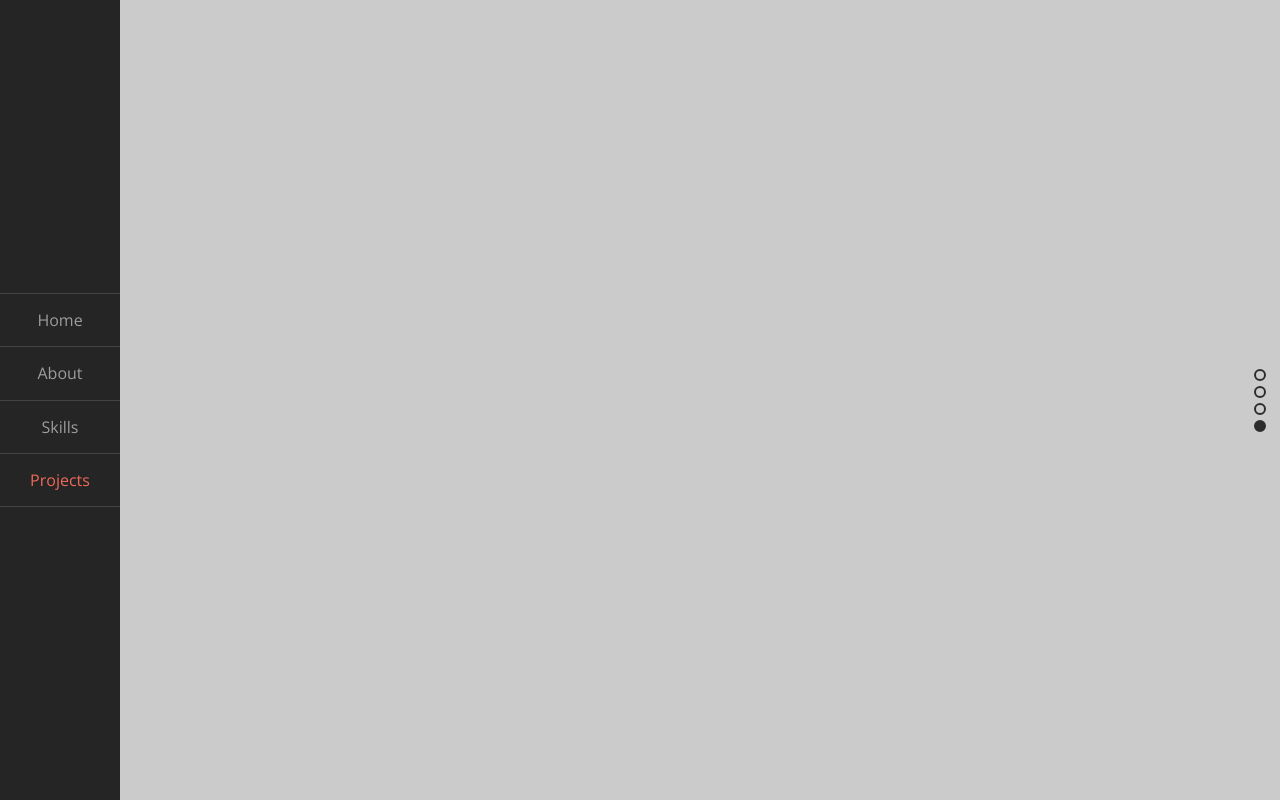
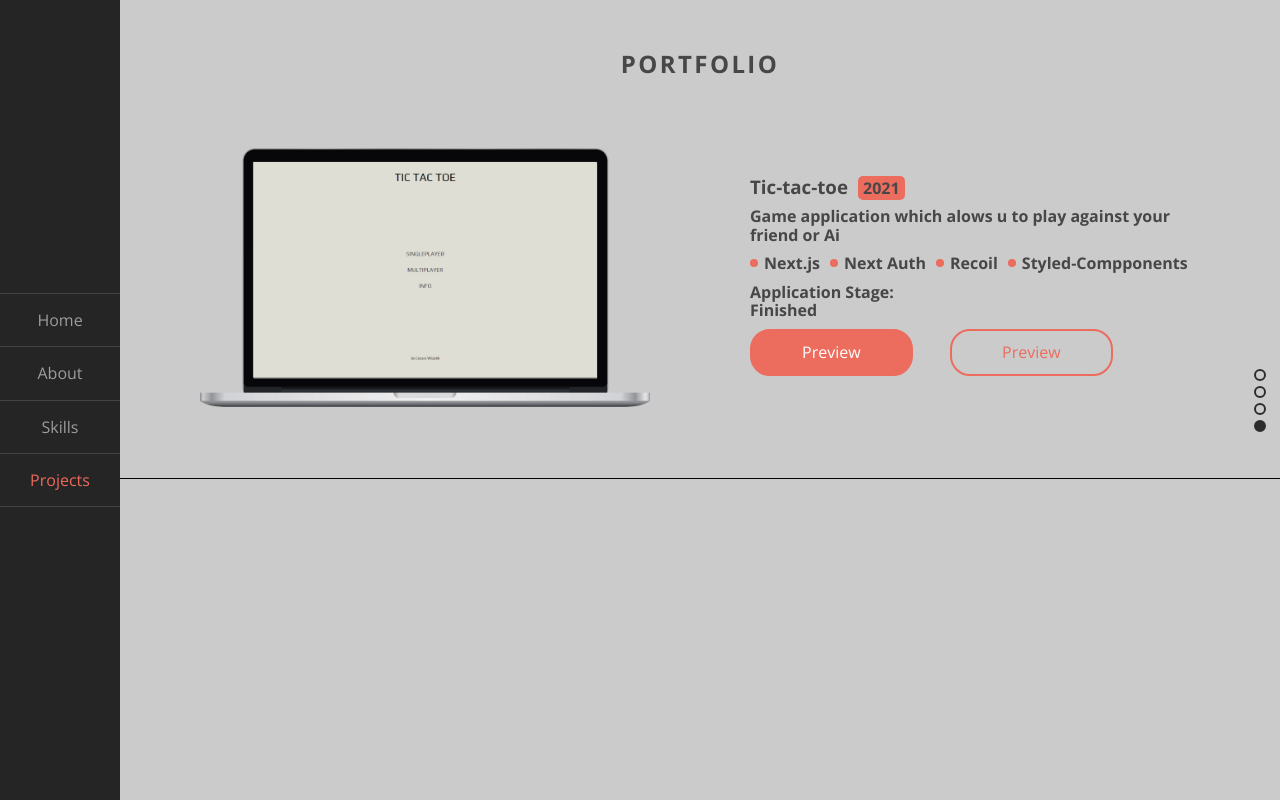
Before and after one commit to CezaryWrzalik/Portfolio, a Next.js app: page / in a window 1280 px wide. Both pictures are taken after a click on the element 1260 px from the left and 425 px from the top of the page. Shown: the part 1600-2400 px from the top of the page. Built offline with nearby package versions, Linux system fonts and the light colour scheme.

Commit message:
(Feat): Project section desktop hardcoded

```diff
--- a/src/components/atoms/Button/Button.styled.tsx
+++ b/src/components/atoms/Button/Button.styled.tsx
@@ -31,13 +31,22 @@ const primaryButtonCss = css<{ disabled?: boolean }>(
     background: ${colors.button.bgPrimary};
     color: ${colors.button.textPrimary};
 
+    :hover {
+      background: inherit;
+      color: ${colors.text.dynamic};
+    }
   `
 );
 
 const secondaryButtonCss = css(
   ({ theme: { colors } }) => css`
     background: inherit;
-    color: ${colors.button.text};
+    color: ${colors.text.dynamic};
+
+    :hover {
+      background: ${colors.button.bgPrimary};
+      color: ${colors.button.textPrimary};
+    }
   `
 );
 
@@ -48,11 +57,10 @@ const teritaryButtonCss = css(
   `
 );
 
-
 export const ButtonStyleTypes = {
   primary: primaryButtonCss,
   secondary: secondaryButtonCss,
-	teritary: teritaryButtonCss,
+  teritary: teritaryButtonCss,
 };
 
 export const ButtonWrapper = styled.button<{
@@ -67,9 +75,6 @@ export const ButtonWrapper = styled.button<{
     fullWidth,
     theme: { radius, colors, transitions },
   }) => css`
-    display: flex;
-    align-items: center;
-    justify-content: center;
     padding: 12px 50px;
     border: none;
     border-radius: ${radius["20"]}px;
@@ -77,7 +82,6 @@ export const ButtonWrapper = styled.button<{
     border: 2px solid ${colors.button.border};
 
     @media (max-width: ${breakpoints.xs}px), (max-height: ${breakpoints.xs}px) {
-
       padding: 12px 30px;
     }
 
@@ -86,13 +90,6 @@ export const ButtonWrapper = styled.button<{
     ${fullWidth && "width: 100%"};
     ${variant && ButtonStyleTypes[variant]};
 
-    transition: opacity ${transitions.default}s;
-
-    :hover {
-      background: ${colors.button.bgPrimary};
-			color: ${colors.button.textPrimary};
-      opacity: 0.8;
-      animation: ${buttonHoverAnimation} ease-in-out 1.2s;
-    }
+    transition: ${transitions.default}s;
   `
 );
--- a/src/components/atoms/Typography/Header.styled.ts
+++ b/src/components/atoms/Typography/Header.styled.ts
@@ -54,6 +54,7 @@ export const TextH3_20 = styled.h3(
   ({ theme: { fontSizes } }) => css`
     ${repeatableHeaderCss};
     font-size: ${fontSizes[20]}px;
+    display: inline;
 
     @media (max-width: ${breakpoints.xs}px), (max-height: ${breakpoints.xs}px) {
       font-size: 16px;
--- a/src/components/molecules/AnimatedImage/AnimatedImage.styled.tsx
+++ b/src/components/molecules/AnimatedImage/AnimatedImage.styled.tsx
@@ -18,6 +18,7 @@ export const AnimatedImageWrapper = styled.div<{
   display: grid;
   place-items: center;
 	opacity: ${visible ? "1" : "0"};
+  transition: opacity ${transitions.default}s;
 
   ${halfScreen && `width: 50%`};
 	${side === "Top" && "top: 0%"};
--- /dev/null
+++ b/src/components/organisms/Project/Project.styled.tsx
@@ -0,0 +1,62 @@
+import styled from "styled-components";
+
+export const ProjectWrapper = styled.div`
+  border-bottom: 1px solid black;
+`;
+
+export const ProjectLimiter = styled.div`
+  margin: auto;
+  padding: 50px;
+  text-align: start;
+  text-transform: none;
+  gap: 100px;
+  font-weight: bold;
+  height: 400px;
+  display: grid;
+  grid-template: 1fr / 1fr 1fr;
+  max-width: 1100px;
+`;
+
+export const ProjectImageWrapper = styled.div`
+  position: relative;
+`;
+
+export const ProjectContentWrapper = styled.div`
+  display: flex;
+  flex-direction: column;
+  row-gap: 10px;
+  justify-content: center;
+`;
+
+export const ProjectContentTitle = styled.div``;
+
+export const ProjectContentYear = styled.span(
+  ({ theme: { colors, radius } }) => `
+
+	padding: 1px 5px;
+	margin-left: 10px;
+	background: ${colors.body.bgSecondary};
+	border-radius: ${radius[5]}px;
+	`
+);
+
+export const ProjectContentDescription = styled.div``;
+
+export const ProjectContentTechnologies = styled.div`
+  display: flex;
+  flex-wrap: wrap;
+  column-gap: 10px;
+  row-gap: 5px;
+`;
+
+export const ProjectContentStage = styled.div``;
+
+export const ProjectContentButtons = styled.div`
+  display: grid;
+	grid-template: 50px / 200px 200px;
+`;
+
+export const ProjectContentButton = styled.div`
+  display: inline;
+  max-width: 200px;
+`;
--- /dev/null
+++ b/src/components/organisms/Project/Project.tsx
@@ -0,0 +1,58 @@
+import { Button } from "@atoms/Button/Button";
+import { Typography } from "@atoms/Typography/Typography";
+import { ImageTictactoe } from "@shared/images";
+import Image from "next/image";
+import {
+  ProjectContentButton,
+  ProjectContentButtons,
+  ProjectContentDescription,
+  ProjectContentStage,
+  ProjectContentTechnologies,
+  ProjectContentTitle,
+  ProjectContentWrapper,
+  ProjectContentYear,
+  ProjectImageWrapper,
+  ProjectLimiter,
+  ProjectWrapper,
+} from "./Project.styled";
+
+export const Project = () => {
+  return (
+    <ProjectWrapper>
+      <ProjectLimiter>
+        <ProjectImageWrapper>
+          <Image src={ImageTictactoe} layout="fill" objectFit="contain" />
+        </ProjectImageWrapper>
+        <ProjectContentWrapper>
+          <ProjectContentTitle>
+            <Typography.TextH3_20>Tic-tac-toe</Typography.TextH3_20>
+            <ProjectContentYear>2021</ProjectContentYear>
+          </ProjectContentTitle>
+          <ProjectContentDescription>
+            Game application which alows u to play against your friend or Ai
+          </ProjectContentDescription>
+          <ProjectContentTechnologies>
+            <Typography.TextBullet_16 marks>Next.js</Typography.TextBullet_16>
+            <Typography.TextBullet_16 marks>Next Auth</Typography.TextBullet_16>
+            <Typography.TextBullet_16 marks>Recoil</Typography.TextBullet_16>
+            <Typography.TextBullet_16 marks>
+              Styled-Compponents
+            </Typography.TextBullet_16>
+          </ProjectContentTechnologies>
+          <ProjectContentStage>
+            <Typography.TextBody_16>Application Stage:</Typography.TextBody_16>
+            <Typography.TextBody_16>Finished</Typography.TextBody_16>
+          </ProjectContentStage>
+          <ProjectContentButtons>
+            <ProjectContentButton>
+              <Button>Preview</Button>
+            </ProjectContentButton>
+            <ProjectContentButton>
+              <Button variant="secondary">Preview</Button>
+            </ProjectContentButton>
+          </ProjectContentButtons>
+        </ProjectContentWrapper>
+      </ProjectLimiter>
+    </ProjectWrapper>
+  );
+};
--- a/src/components/templates/AboutSkills/RightSection/AboutRightSection.styled.tsx
+++ b/src/components/templates/AboutSkills/RightSection/AboutRightSection.styled.tsx
@@ -14,7 +14,7 @@ export const TextWrapper = styled.div(
   ({ theme: { colors } }) => `
 	display: grid;
 	gap: 20px;
-	color: ${colors.text.secondary};
+	color: ${colors.text.primary};
 	max-width: 440px;
 	padding-right: 40px;
 
--- a/src/components/templates/Home/Home.styled.tsx
+++ b/src/components/templates/Home/Home.styled.tsx
@@ -16,7 +16,7 @@ export const HomeWrapper = styled.div(
 	display: grid;
 	grid-template: 1fr / 2fr 1fr;
 	height: 100%;
-	color: ${colors.text.secondary};
+	color: ${colors.text.primary};
 	padding: 4px;
 	width: 100%;
 	max-width: 2300px;
--- a/src/components/templates/Projects/Projects.styled.tsx
+++ b/src/components/templates/Projects/Projects.styled.tsx
@@ -12,35 +12,64 @@ const firstEntryAnimation = ({ theme }: any) => keyframes`
 0%{
 	background: ${theme.colors.body.bgSecondary};
 	opacity: 1;
+	visibility: visible;
+
 }
 50%{background: ${theme.colors.body.bgSecondary};
 	opacity: 1;
+	visibility: visible;
+
+}
+99%{
+	background: ${theme.colors.body.bgTeritary};
+	opacity: 0;
+	visibility: visible;
+
 }
 100%{
 	background: ${theme.colors.body.bgTeritary};
 	opacity: 0;
+	visibility: hidden;
+
 }
 `;
 
 export const FirstEntryImageWrapper = styled.div<{ animate: boolean }>(
   ({ animate, theme: { colors } }) => css`
-    position: relative;
+    position: absolute;
     display: grid;
     height: 100%;
     width: 100%;
     background: ${colors.body.bgSecondary};
     opacity: 1;
-		transition: .5s;
+    transition: 0.5s;
+    visibility: visible;
 
     ${animate &&
     css`
       animation: ${firstEntryAnimation} ease-in-out 2s;
       background: ${colors.body.bgTeritary};
-			opacity: 0;
+      opacity: 0;
+      visibility: hidden;
     `}
   `
 );
 
-export const ContentWrapper  = styled.div`
+export const ContentWrapper = styled.div<{ animate?: boolean }>(
+  ({ animate, theme: { colors } }) => `
+		color: ${colors.text.secondary};
+		padding-top: 50px;
+		text-align: center;
+		text-transform: uppercase;
+		opacity: 0;
+		${
+      animate &&
+      `opacity: 1;
+		transition-delay: 2s;
+		transition-duration: 1s;
+		`
+    };
+		`
+);
 
-`
+export const ProjectsList = styled.div``;
--- a/src/components/templates/Projects/Projects.tsx
+++ b/src/components/templates/Projects/Projects.tsx
@@ -1,10 +1,12 @@
+import { Typography } from "@atoms/Typography/Typography";
 import { AnimatedImage } from "@molecules/AnimatedImage/AnimatedImage";
 import { ImageProjects } from "@shared/images";
 import { useEffect, useState } from "react";
 import { useRecoilState } from "recoil";
+import { Project } from "src/components/organisms/Project/Project";
 import { currElIndexAtom } from "src/recoil/atom/currElIndexAtom";
 import { TextWrapper } from "../AboutSkills/RightSection/AboutRightSection.styled";
-import { ContentWrapper, FirstEntryImageWrapper, ProjectsWrapper } from "./Projects.styled";
+import { ContentWrapper, FirstEntryImageWrapper, ProjectsList, ProjectsWrapper } from "./Projects.styled";
 
 export const Projects = () => {
   const [currElIndex] = useRecoilState(currElIndexAtom);
@@ -20,8 +22,11 @@ export const Projects = () => {
       <FirstEntryImageWrapper animate={animate}>
         <AnimatedImage image={ImageProjects} visible={currElIndex > 2} side={animate ? "Mid" : "Top"} halfScreen={true}/>
       </FirstEntryImageWrapper>
-			<ContentWrapper>
-
+			<ContentWrapper animate={animate}>
+				<Typography.TextH2_24_15>Portfolio</Typography.TextH2_24_15>
+				<ProjectsList>
+					<Project />
+				</ProjectsList>
 			</ContentWrapper>
     </ProjectsWrapper>
   );
--- a/src/shared/images/index.ts
+++ b/src/shared/images/index.ts
@@ -5,6 +5,7 @@ import ImageMe from "./Me.png";
 import ImageMeMoji from "./MeMoji.png";
 import ImageProjects from './Projects.png';
 import ImageSkills from './Skills.png';
+import ImageTictactoe from './Tictactoe.png';
 
 export {
 	ImageAbout,
@@ -14,4 +15,5 @@ export {
 	ImageMeMoji,
 	ImageProjects,
 	ImageSkills,
+	ImageTictactoe,
 }
--- a/src/shared/theme/default.theme.ts
+++ b/src/shared/theme/default.theme.ts
@@ -18,8 +18,8 @@ const defaultTheme = {
       textSecondary: palette.dynamic,
     },
     text: {
-      primary: palette.dark_white,
-      secondary: palette.white,
+      primary: palette.white,
+      secondary: palette.gray,
       tertiary: palette.light_gray,
       dynamic: palette.dynamic,
     },
```
Also changed, not shown: src/shared/images/Tictactoe.png (added).
